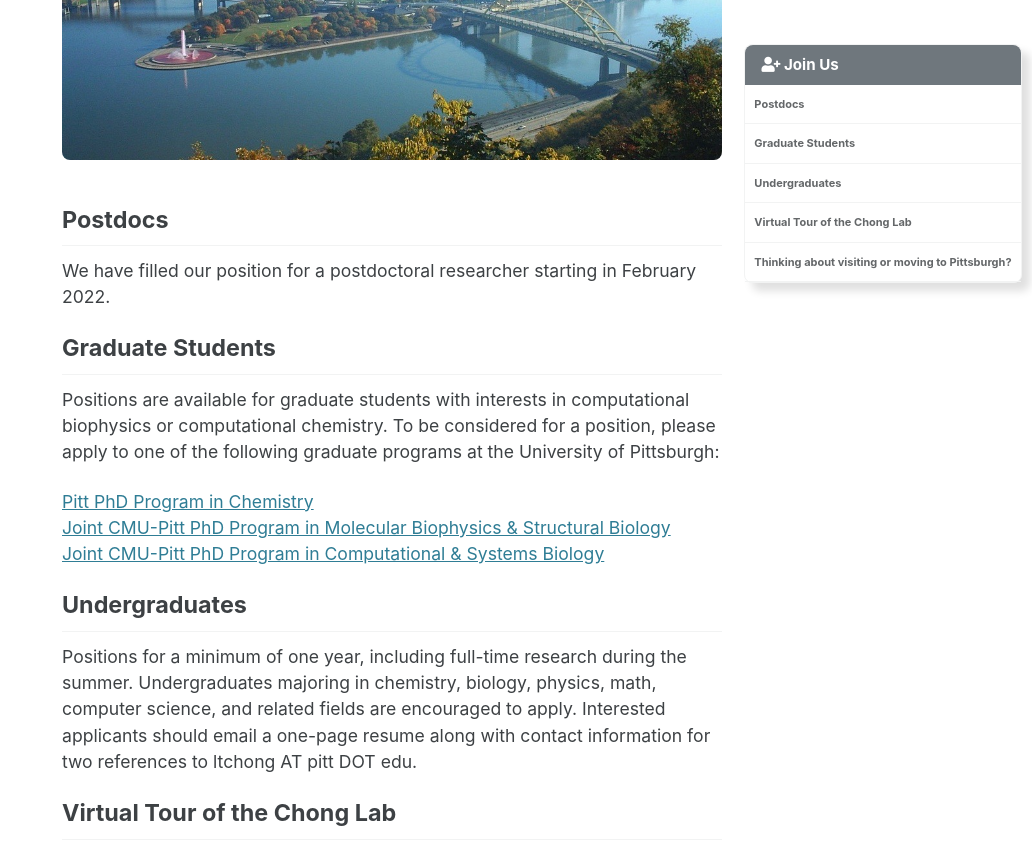
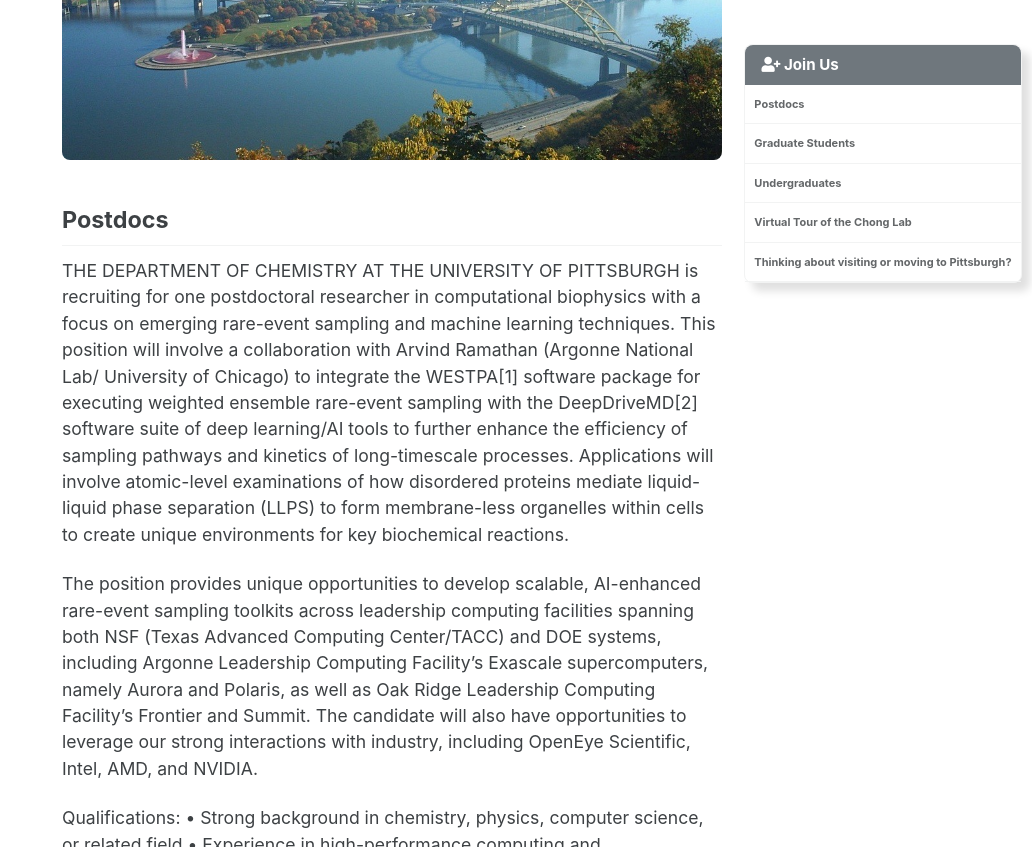
Before and after one commit to darianyang/mm-github-pages-test, a Jekyll site: the page built from _pages/join_us.md, in a window 1280 px wide and 1400 px high, scrolled down 1011 px, cut to the strip 0-847 px from the top of the window. Shown: the whole strip, without its empty margins (248-1280 px from the left). Built offline with Jekyll 4.4.1, drawn with Linux system fonts in a browser that asks for light colours; cached includes are drawn as plain includes; some of the changed text lies outside the part shown.

Commit message:
updated postdoc add on join us

```diff
--- a/_pages/join_us.md
+++ b/_pages/join_us.md
@@ -30,7 +30,25 @@
 {% include figure image_path="/assets/images/pittsburgh.jpg" alt="Pittsburgh Panorama" %}
 
 ## Postdocs
-We have filled our position for a postdoctoral researcher starting in February 2022.
+THE DEPARTMENT OF CHEMISTRY AT THE UNIVERSITY OF PITTSBURGH is recruiting for one postdoctoral researcher in computational biophysics with a focus on emerging rare-event sampling and machine learning techniques. This position will involve a collaboration with Arvind Ramathan (Argonne National Lab/ University of Chicago) to integrate the WESTPA[1] software package for executing weighted ensemble rare-event sampling with the DeepDriveMD[2] software suite of deep learning/AI tools to further enhance the efficiency of sampling pathways and kinetics of long-timescale processes. Applications will involve atomic-level examinations of how disordered proteins mediate liquid-liquid phase separation (LLPS) to form membrane-less organelles within cells to create unique environments for key biochemical reactions.
+
+The position provides unique opportunities to develop scalable, AI-enhanced rare-event sampling toolkits across leadership computing facilities spanning both NSF (Texas Advanced Computing Center/TACC) and DOE systems, including Argonne Leadership Computing Facility’s Exascale supercomputers, namely Aurora and Polaris, as well as Oak Ridge Leadership Computing Facility’s Frontier and Summit. The candidate will also have opportunities to leverage our strong interactions with industry, including OpenEye Scientific, Intel, AMD, and NVIDIA.
+
+Qualifications:
+•	Strong background in chemistry, physics, computer science, or related field
+•	Experience in high-performance computing and computational science
+•	Familiarity with deep learning / AI techniques is desired (including use of frameworks such as Pytorch, Tensorflow).
+•	Proficiency in scientific programming using Python
+•	Ability to conduct independent research
+•	Strong interpersonal and communication skills
+[1] https://westpa.github.io
+[2] https://deepdrivemd.github.io
+
+This position can start immediately and by August 1, 2022. The position is funded by NSF as part of the planning process for a Leadership-Class Computing Facility (LCCSF) at the Texas Advanced Computing Center (TACC) and is for two years. Candidates must successfully defend their PhD by the start of the position and be conferred their PhD by the end of the term in which they are appointed. The PhD may be in chemistry, physics, or related field.
+
+To apply, please include a CV and cover letter explaining your interest in the position. Please also ask three references to email letters of support to ltchong@pitt.edu. Review of applications will begin immediately and continue until the    position is filled.
+The University of Pittsburgh is an Affirmative Action/Equal Opportunity Employer and values equality of opportunity, human dignity, and diversity. EOE, including disability/vets.
+
 
 ## Graduate Students
 Positions are available for graduate students with interests in computational biophysics or computational chemistry. To be considered for a position, please apply to one of the following graduate programs at the University of Pittsburgh:
```
